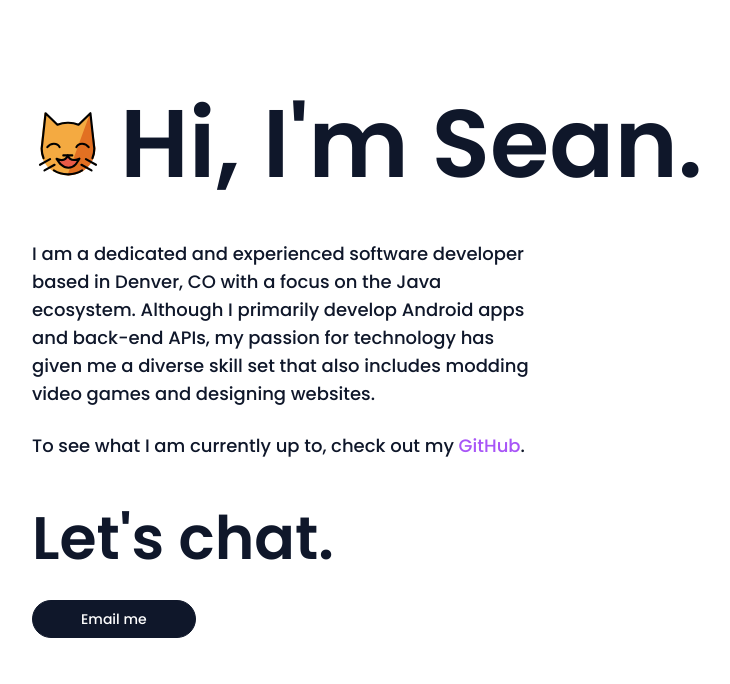
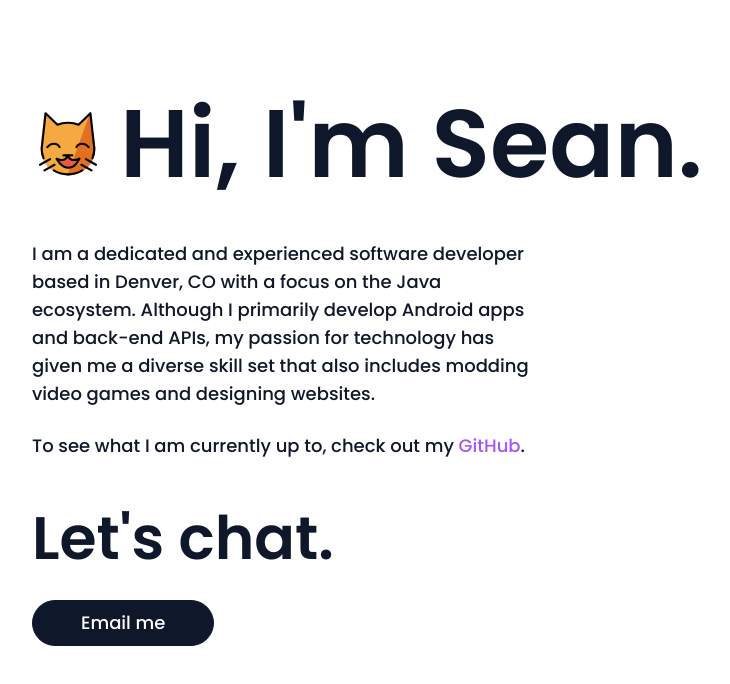
Before and after one commit to seaneoo/seano-dev, a Next.js app: page / in a window 1280 px wide. Shown: the top 684 px of the page, without its empty margins (0-730 px from the left). Built offline with nearby package versions, Linux system fonts and the light colour scheme.

Commit message:
Minor style change

```diff
--- a/src/app/page.tsx
+++ b/src/app/page.tsx
@@ -28,7 +28,7 @@ export default function Home() {
             </div>
             <h2 className='font-semibold text-6xl pb-8'>Let&#39;s chat.</h2>
             <Link href='mailto:hey@seano.dev'>
-                <Button className='rounded-full bg-foreground border border-foreground text-background py-2 px-12 text-sm transition-all duration-200 hover:text-foreground hover:bg-transparent'>
+                <Button className='rounded-full bg-foreground border border-foreground text-background py-2 px-12 text-lg transition-all duration-200 hover:text-foreground hover:bg-transparent'>
                     Email me
                 </Button>
             </Link>
```
